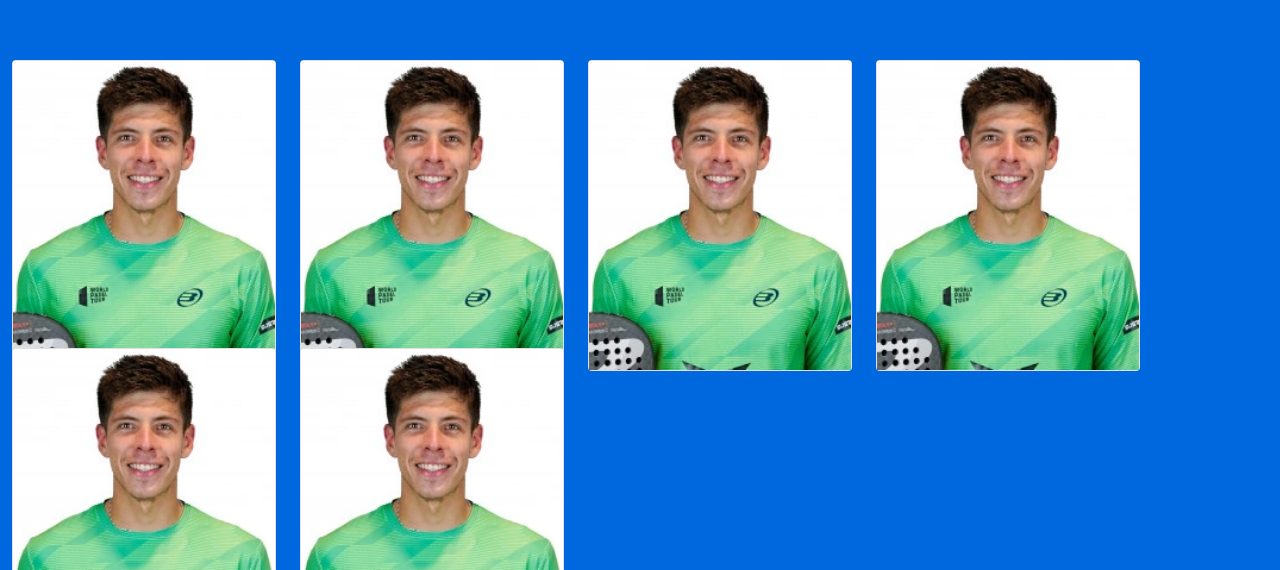
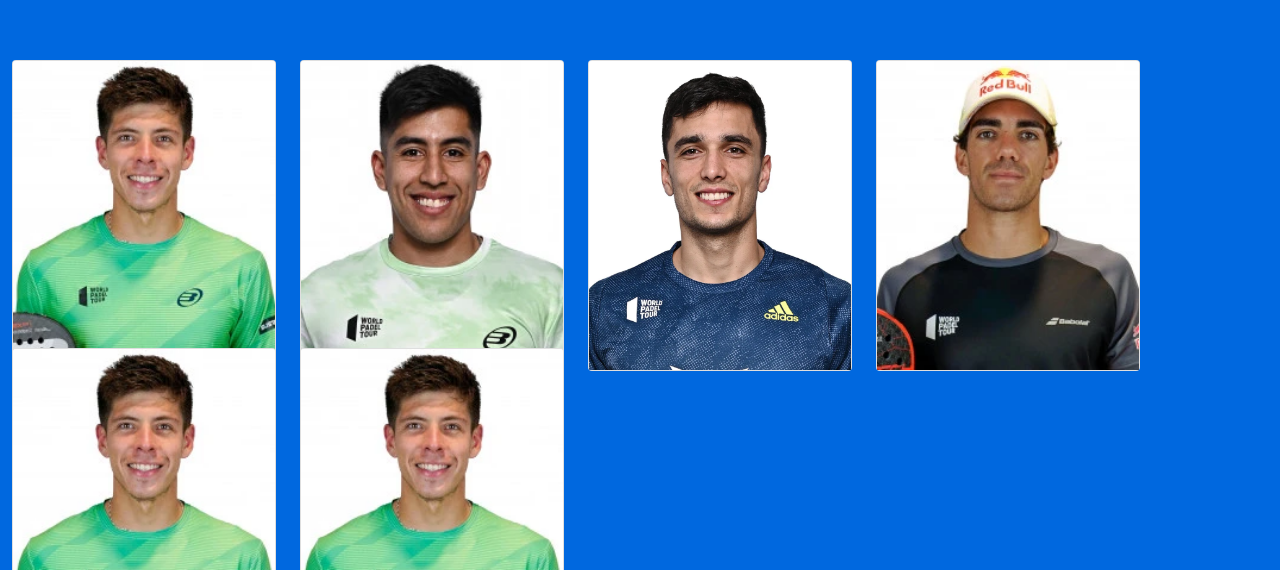
Before and after one commit to ArielVazquez938/AlmafuerteVazquez, a website: page pages/categorias/primera.html in a window 1280 px wide. Shown: the part 838-1408 px from the top of the page. Drawn offline with nearby package versions, Linux system fonts and the light colour scheme.

```diff
--- a/pages/categorias/primera.html
+++ b/pages/categorias/primera.html
@@ -110,7 +110,7 @@
       </div>
       <div class="card-container-jg">
         <div class="card">
-          <img src="../../assets/telloFront.webp" class="card-img-top" alt="tello">
+          <img src="../../assets/chingottoFront.webp" class="card-img-top" alt="tello">
           <div class="card-body-jg">
             <h5 class="card-title">Juan Tello</h5>
             <p class="card-text">Posición: Revés <br> Alias: El Gato <br> Ranking: 4 / 100 <br> Compañero: Federico
@@ -120,7 +120,7 @@
       </div>
       <div class="card-container-jg">
         <div class="card">
-          <img src="../../assets/telloFront.webp" class="card-img-top" alt="tello">
+          <img src="../../assets/galanFront.webp" class="card-img-top" alt="tello">
           <div class="card-body-jg">
             <h5 class="card-title">Juan Tello</h5>
             <p class="card-text">Posición: Revés <br> Alias: El Gato <br> Ranking: 4 / 100 <br> Compañero: Federico
@@ -130,7 +130,7 @@
       </div>
       <div class="card-container-jg">
         <div class="card">
-          <img src="../../assets/telloFront.webp" class="card-img-top" alt="tello">
+          <img src="../../assets/lebronFront.webp" class="card-img-top" alt="tello">
           <div class="card-body-jg">
             <h5 class="card-title">Juan Tello</h5>
             <p class="card-text">Posición: Revés <br> Alias: El Gato <br> Ranking: 4 / 100 <br> Compañero: Federico
```
